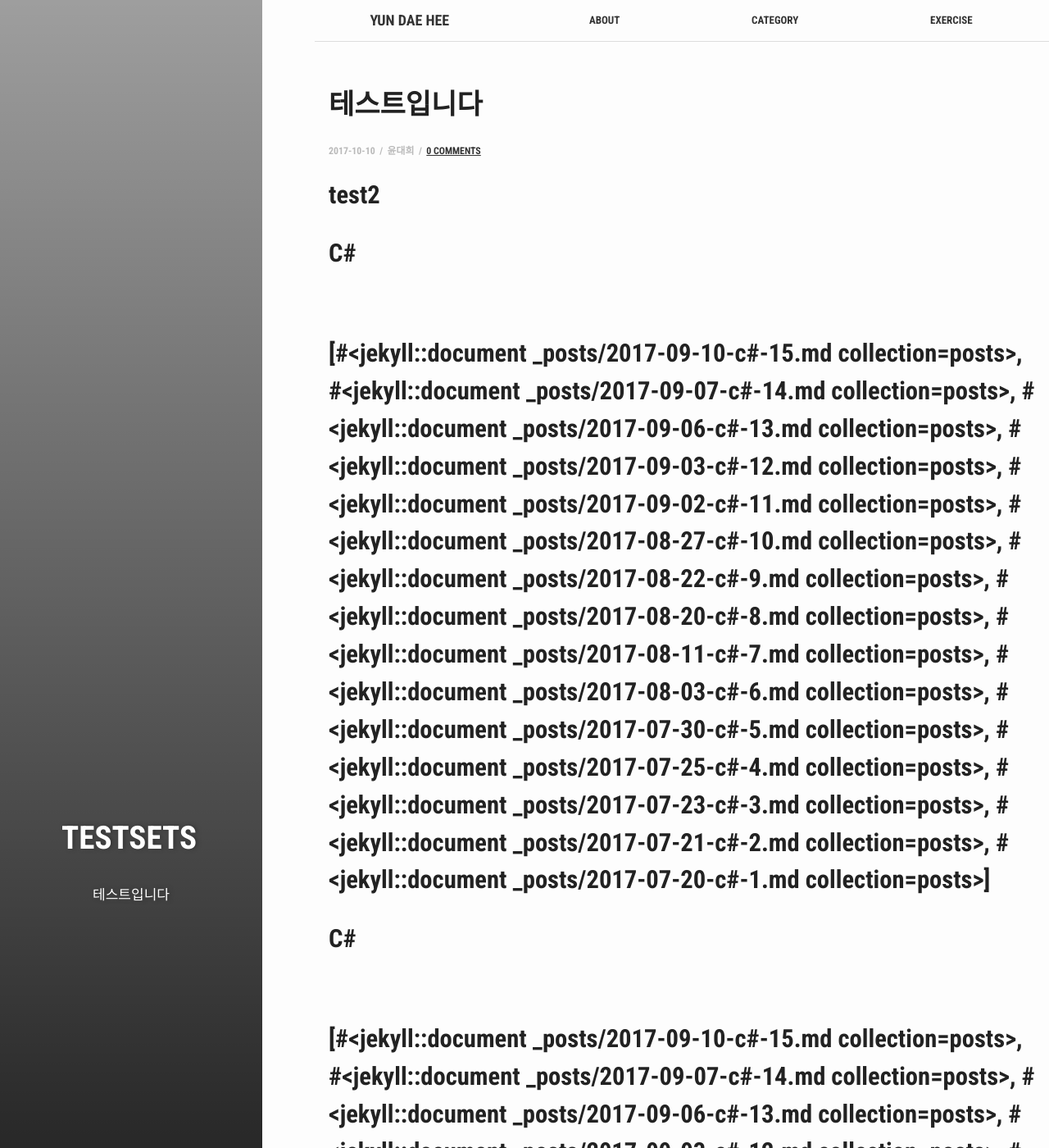
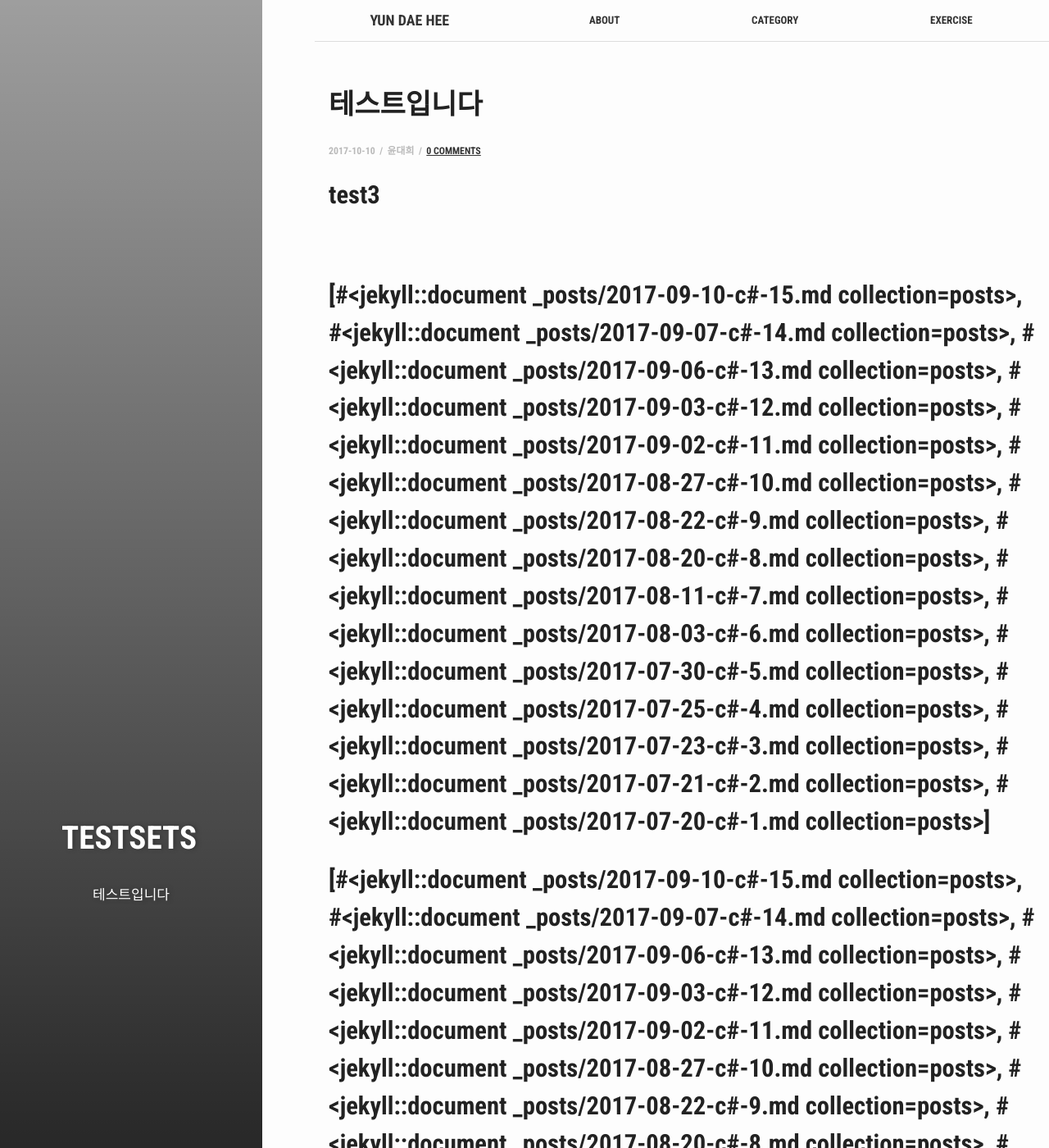
Before and after one commit to test076923/test076923.github.io, a Jekyll site: the page built from _posts/2017-10-10-ssstest.md, in a window 1280 px wide and 1400 px high. Shown: the whole window at 82% size. Built offline with Jekyll 4.4.1, drawn with Linux system fonts in a browser that asks for light colours; comment, search, counter and statistics services are not loaded; some of the changed text lies outside the part shown.

Commit message:
Update 2017-10-10-ssstest.md

```diff
--- a/_posts/2017-10-10-ssstest.md
+++ b/_posts/2017-10-10-ssstest.md
@@ -11,17 +11,21 @@ tags: ['testsets']
 author: 윤대희
 ---
 
-## test2 ##
+## test3 ##
 
 {% for tag in site.tags %}
   {% assign t = tag | first %}
   {% assign posts = tag | last %}
-  {% for post in posts %}
-    {% if post.categories contains "posts" %}
+  {% if posts.categories contains "posts" %}
 
 <h2 class="category-key" id="{{ t | downcase }}">{{ t | capitalize }}</h2>
 
+  {% endif %}
+
 <br>
+
+  {% for post in posts %}
+    {% if post.categories contains "posts" %}
 
 <h2 class="category-key" id="{{ posts | downcase }}">{{ posts | capitalize }}</h2>
 
```
